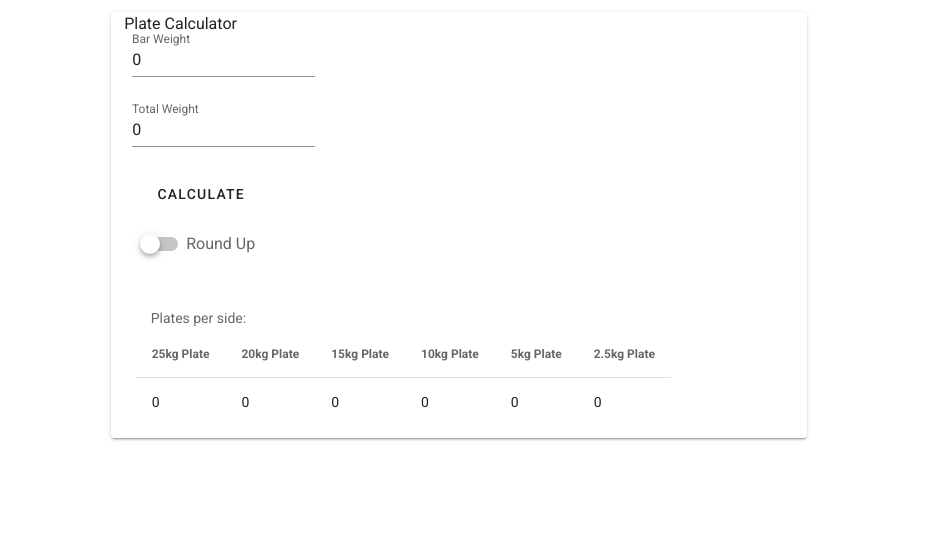
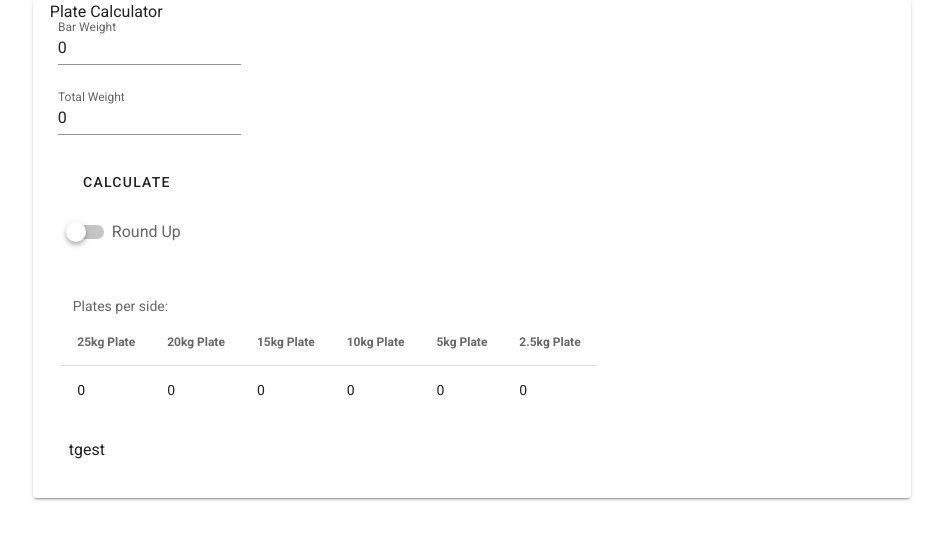
Before and after one commit to robinslange/plate-calc, a Vue app: page / in a window 1280 px wide. Shown: the top 540 px of the page, without its empty margins (181-1124 px from the left). Built offline with nearby package versions, Linux system fonts and the light colour scheme.

Commit message:
added basic plate renderer

```diff
--- a/src/components/Index.vue
+++ b/src/components/Index.vue
@@ -1,11 +1,15 @@
 <template>
-  <v-container>
-    <v-card class="mx-auto">
-      <v-col>
+  <v-layout align-start row fill-height>
+    <v-container fluid>
+      <v-card class="mx-auto" cols="24">
+        <v-col class="math">
           <v-row class="heading">Plate Calculator</v-row>
           <v-row dense>
             <v-form>
-            <v-text-field v-model="barWeight" label="Bar Weight"></v-text-field>
+              <v-text-field
+                v-model="barWeight"
+                label="Bar Weight"
+              ></v-text-field>
               <v-text-field
                 v-model="totalWeight"
                 label="Total Weight"
@@ -36,14 +40,22 @@
               </v-simple-table>
             </v-row>
           </v-col>
+          <v-col class="plates">
+            <PlateRender plates="plates" />
+          </v-col>
         </v-col>
       </v-card>
     </v-container>
+  </v-layout>
 </template>
 
 <script>
+import PlateRender from "./PlateRender";
 export default {
   name: "Index",
+  components: {
+    PlateRender,
+  },
 
   data: () => ({
     barWeight: 0,
@@ -134,7 +146,7 @@ export default {
 
 <style>
 .v-card {
-  max-width: 60% !important;
+  max-width: 70% !important;
 }
 .row {
   padding-left: 2%;
@@ -142,4 +154,9 @@ export default {
 .v-simple-table {
   text-align: center;
 }
+.math {
+  max-width: 50%;
+}
+.plates {
+}
 </style>
--- /dev/null
+++ b/src/components/PlateRender.vue
@@ -0,0 +1,14 @@
+<template>
+  <v-col> tgest</v-col>
+</template>
+
+<script>
+export default {
+  props: ["plates"],
+  data: () => ({
+    plateOffset: 0,
+  }),
+};
+</script>
+
+<style></style>
```
Lines whose indentation alone changed are shown as unchanged.
